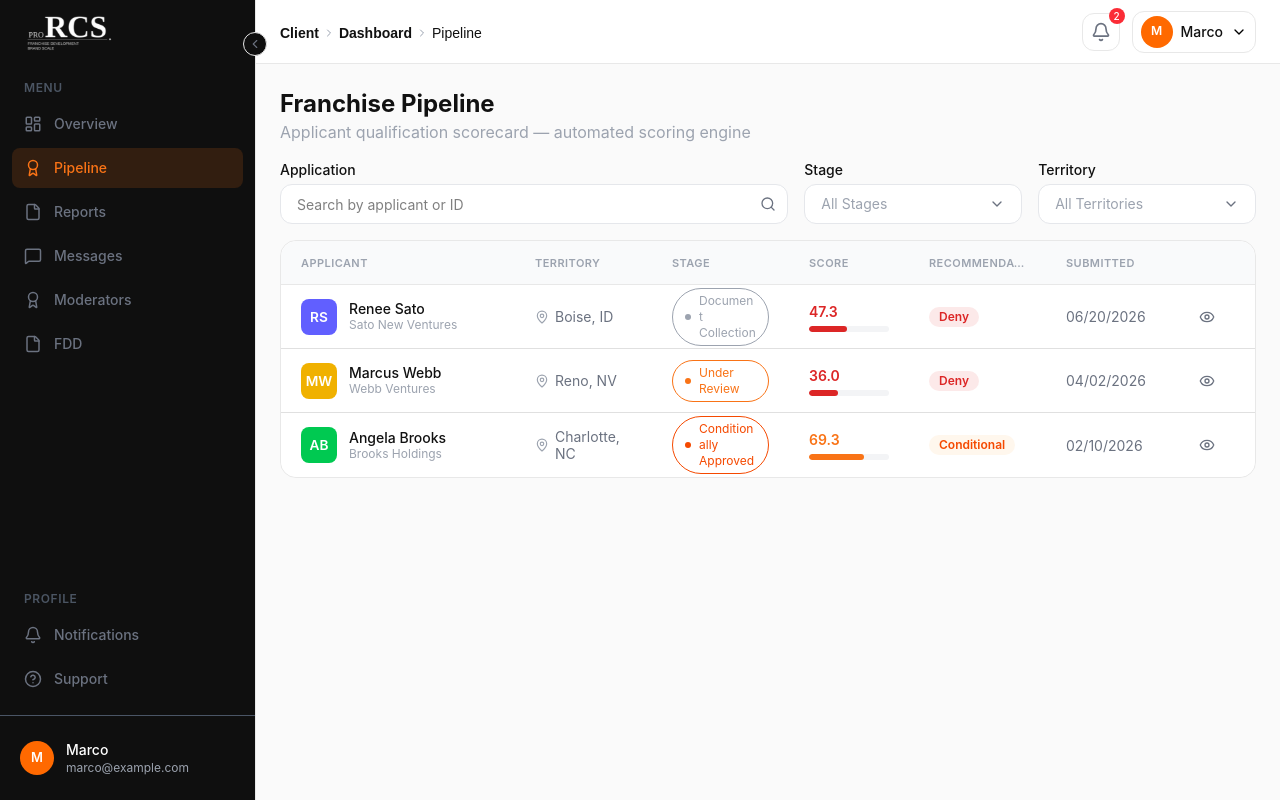
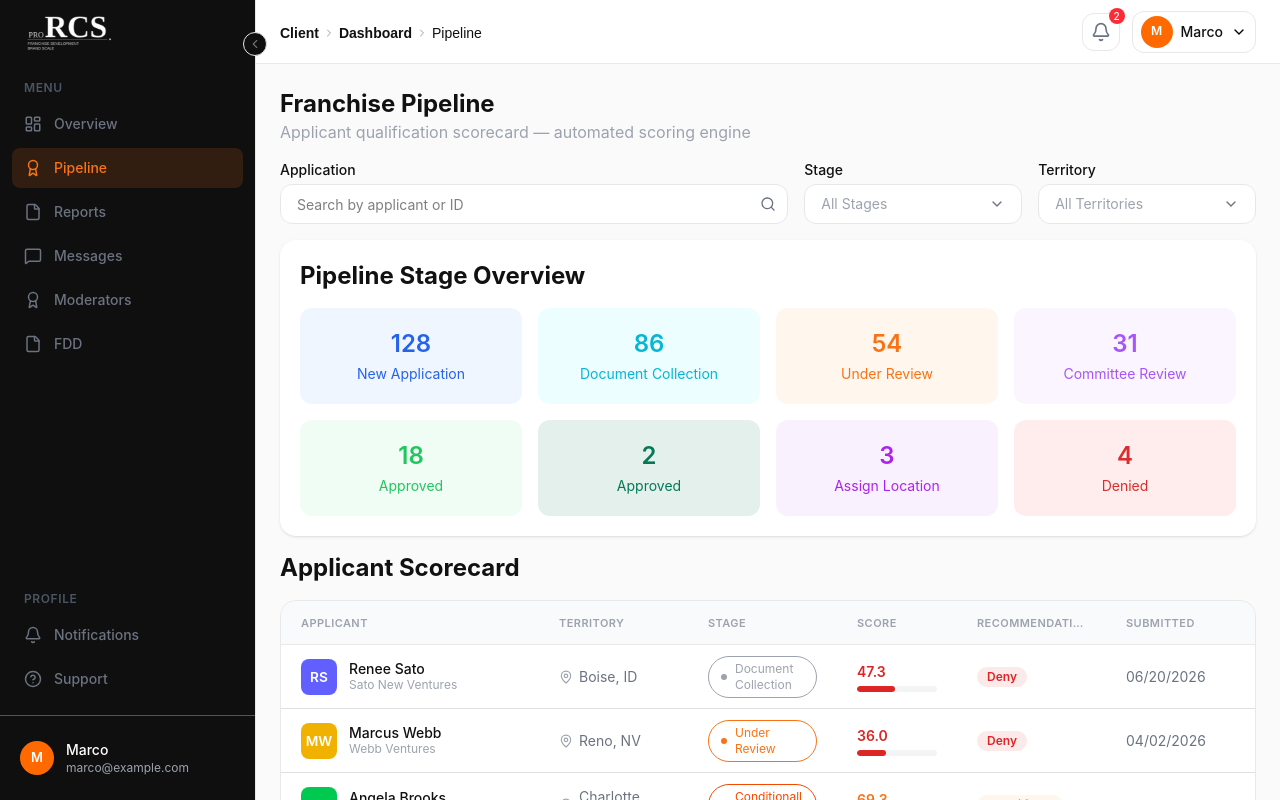
Before and after one commit to hamza-nafasat/rcs-frontend, a React (Vite) app: page /client/dashboard/pipeline in a window 1280 px wide. Built offline with nearby package versions, Linux system fonts and the light colour scheme.

Commit message:
Franchise Pipeline cleaned

```diff
--- a/src/pages/client/pipeline/Pipeline.jsx
+++ b/src/pages/client/pipeline/Pipeline.jsx
@@ -2,6 +2,7 @@ import { useState } from "react";
 import PipelineFilter from "./components/PipelineFilter";
 import PipelineHeading from "./components/PipelineHeading";
 import PipelineTable from "./components/PipelineTable";
+import ClientPipelineStageOverview from "./components/ClientPipelineStageOverview";
 import { initialApplicants } from "./data/pipelineApplicants";
 
 const initialFilters = {
@@ -14,11 +15,11 @@ const initialFilters = {
 const Pipeline = () => {
   const [filters, setFilters] = useState(initialFilters);
 
+  // these lists will come from the backend later
   const stages = [...new Set(initialApplicants.map((row) => row.stage))];
   const territories = [
     ...new Set(initialApplicants.map((row) => row.territory)),
   ];
-
   return (
     <article className="flex flex-col gap-4">
       <PipelineHeading
@@ -26,6 +27,7 @@ const Pipeline = () => {
         subheading="Applicant qualification scorecard — automated scoring engine"
       />
 
+      {/* Filters */}
       <PipelineFilter
         filters={filters}
         setFilters={setFilters}
@@ -33,6 +35,10 @@ const Pipeline = () => {
         territories={territories}
       />
 
+      {/* Stage overview */}
+      <ClientPipelineStageOverview />
+
+      {/* Applicants */}
       <PipelineTable filters={filters} />
     </article>
   );
--- /dev/null
+++ b/src/pages/client/pipeline/components/ClientPipelineStageOverview.jsx
@@ -0,0 +1,45 @@
+const stages = [
+  { value: "128", label: "New Application", color: "#2563eb", bg: "#eff6ff" },
+  {
+    value: "86",
+    label: "Document Collection",
+    color: "#06b6d4",
+    bg: "#ecfeff",
+  },
+  { value: "54", label: "Under Review", color: "#f97316", bg: "#fff7ed" },
+  { value: "31", label: "Committee Review", color: "#a855f7", bg: "#faf5ff" },
+  { value: "18", label: "Approved", color: "#22c55e", bg: "#f0fdf4" },
+  { value: "2", label: "Approved", color: "#047857", bg: "#0478571C" },
+  { value: "3", label: "Assign Location", color: "#AC24EB", bg: "#FAF1FF" },
+  { value: "4", label: "Denied", color: "#D92E2E", bg: "#FFEDED" },
+];
+
+const ClientPipelineStageOverview = () => {
+  return (
+    <section className="flex flex-col gap-4 rounded-2xl bg-white p-5 shadow-sm">
+      <h2 className="heading-lg text-tertiary">Pipeline Stage Overview</h2>
+
+      <div className="grid grid-cols-2 gap-4 sm:grid-cols-3 lg:grid-cols-4">
+        {stages.map((stage) => (
+          <div
+            key={stage.label}
+            style={{ backgroundColor: stage.bg }}
+            className="flex flex-col items-center justify-center rounded-xl p-5 text-center"
+          >
+            <h3
+              className="text-2xl font-semibold"
+              style={{ color: stage.color }}
+            >
+              {stage.value}
+            </h3>
+            <p className="mt-1 text-sm" style={{ color: stage.color }}>
+              {stage.label}
+            </p>
+          </div>
+        ))}
+      </div>
+    </section>
+  );
+};
+
+export default ClientPipelineStageOverview;
--- a/src/pages/client/pipeline/components/PipelineTable.jsx
+++ b/src/pages/client/pipeline/components/PipelineTable.jsx
@@ -1,6 +1,6 @@
 import { useMemo, useState } from "react";
 import DataTable from "react-data-table-component";
-import { Eye, MapPin } from "lucide-react";
+import { MapPin } from "lucide-react";
 import Avatar from "../../../../components/shared/Avatar";
 import Badge from "../../../../components/shared/Badge";
 import ProgressBar from "../../../../components/shared/ProgressBar";
@@ -9,7 +9,7 @@ import {
   getRecommendation,
 } from "../data/scorecardData";
 import { initialApplicants } from "../data/pipelineApplicants";
-import ApplicantScorecardDrawer from "./scorecard/ApplicantScorecardDrawer";
+import ClientApplicantScorecardDrawer from "./scorecard/ClientApplicantScorecardDrawer";
 
 const scoreColor = (score) => {
   if (score >= 80) return "var(--color-revenue)";
@@ -65,9 +65,10 @@ const customStyles = {
 };
 
 const PipelineTable = ({ filters = emptyFilters }) => {
+  const [applicants, setApplicants] = useState(initialApplicants);
   const [selected, setSelected] = useState(null);
 
-  const filteredApplicants = initialApplicants.filter((row) => {
+  const filteredApplicants = applicants.filter((row) => {
     const applicantQuery = filters.applicant.trim().toLowerCase();
     const matchApplicant =
       !applicantQuery ||
@@ -162,45 +163,42 @@ const PipelineTable = ({ filters = emptyFilters }) => {
         selector: (row) => row.submitted,
         cell: (row) => <span className="text-secondary">{row.submitted}</span>,
       },
-      {
-        name: "",
-        width: "72px",
-        right: true,
-        ignoreRowClick: true,
-        button: true,
-        cell: (row) => (
-          <button
-            type="button"
-            aria-label={`View scorecard for ${row.name}`}
-            className="rounded-md pr-6 text-secondary transition hover:bg-muted hover:text-tertiary"
-            onClick={(event) => {
-              event.stopPropagation();
-              setSelected(row);
-            }}
-          >
-            <Eye size={16} />
-          </button>
-        ),
-      },
     ],
     [],
   );
 
+  const handleStageChange = (applicant, stage) => {
+    setApplicants((rows) =>
+      rows.map((row) => (row.id === applicant.id ? { ...row, stage } : row)),
+    );
+
+    setSelected((current) =>
+      current && current.id === applicant.id ? { ...current, stage } : current,
+    );
+  };
+
   return (
-    <article className="overflow-hidden rounded-2xl border color-border bg-white">
+    <article className="flex flex-col gap-4">
+      <h2 className="heading-lg text-tertiary">Applicant Scorecard</h2>
+
+      <section className="overflow-hidden rounded-2xl border color-border bg-white">
         <DataTable
           columns={columns}
           data={filteredApplicants}
           customStyles={customStyles}
+          pagination
           highlightOnHover
-        responsive
+          pointerOnHover
+          onRowClicked={(row) => setSelected(row)}
         />
+      </section>
 
-      <ApplicantScorecardDrawer
+      <ClientApplicantScorecardDrawer
         key={selected?.id}
         isOpen={Boolean(selected)}
         applicant={selected}
         onClose={() => setSelected(null)}
+        onStageChange={handleStageChange}
       />
     </article>
   );
--- /dev/null
+++ b/src/pages/client/pipeline/components/scorecard/CategoryScores.jsx
@@ -0,0 +1,39 @@
+import ProgressBar from "../../../../../components/shared/ProgressBar";
+import { SCORE_CATEGORIES } from "../../data/scorecardData";
+
+const MAX = 5;
+
+const CategoryScores = ({ categories }) => {
+  return (
+    <section className="rounded-xl border border-gray-200 bg-white p-4">
+      <h3 className="text-sm font-semibold text-gray-900">Category Scores</h3>
+
+      <div className="mt-3 flex flex-col gap-3">
+        {SCORE_CATEGORIES.map((category) => {
+          const value = categories[category.key] ?? 0;
+
+          return (
+            <div key={category.key} className="flex flex-col gap-1.5">
+              <div className="flex items-center justify-between text-xs">
+                <span className="text-gray-600">
+                  {category.label} ({category.weight}%)
+                </span>
+
+                <span className="font-medium text-gray-900">
+                  {value.toFixed(1)}
+                </span>
+              </div>
+
+              <ProgressBar
+                value={(value / MAX) * 100}
+                color={category.color}
+              />
+            </div>
+          );
+        })}
+      </div>
+    </section>
+  );
+};
+
+export default CategoryScores;
--- /dev/null
+++ b/src/pages/client/pipeline/components/scorecard/ClientApplicantScorecardDrawer.jsx
@@ -0,0 +1,157 @@
+import { useCallback, useEffect, useRef, useState } from "react";
+import { createPortal } from "react-dom";
+import { X, DollarSign, Briefcase, Scale, MapPin } from "lucide-react";
+import Button from "../../../../../components/shared/Button";
+import Badge from "../../../../../components/shared/Badge";
+import ScoreRadar from "./ScoreRadar";
+import CategoryScores from "./CategoryScores";
+import ScorecardSection from "./ScorecardSection";
+import {
+  STAGE_COLORS,
+  buildScorecard,
+  getRecommendation,
+} from "../../data/scorecardData";
+
+const CLOSE_DURATION = 250;
+
+const ClientApplicantScorecardDrawer = ({
+  isOpen,
+  applicant,
+  onClose,
+  onStageChange,
+}) => {
+  const [isClosing, setIsClosing] = useState(false);
+  const closeTimer = useRef(null);
+
+  const handleClose = useCallback(() => {
+    if (closeTimer.current) return;
+
+    setIsClosing(true);
+
+    closeTimer.current = setTimeout(() => {
+      closeTimer.current = null;
+      onClose?.();
+    }, CLOSE_DURATION);
+  }, [onClose]);
+
+  useEffect(() => () => clearTimeout(closeTimer.current), []);
+
+  useEffect(() => {
+    if (isOpen) setIsClosing(false);
+  }, [isOpen]);
+
+  useEffect(() => {
+    const onKeyDown = (event) => event.key === "Escape" && handleClose();
+
+    document.addEventListener("keydown", onKeyDown);
+
+    return () => document.removeEventListener("keydown", onKeyDown);
+  }, [handleClose]);
+
+  if (!isOpen || !applicant) return null;
+
+  const stage = applicant.stage;
+  const data = buildScorecard(applicant);
+  const recommendation = getRecommendation(stage, data.score);
+
+  const handleStageChange = (next) => onStageChange?.(applicant, next);
+
+  return createPortal(
+    <div className="fixed inset-0 z-50 flex justify-end">
+      <div
+        className={`absolute inset-0 bg-black/40 ${isClosing ? "drawer-overlay-closing" : "drawer-overlay"}`}
+        onClick={handleClose}
+        aria-hidden="true"
+      />
+
+      <aside
+        className={`relative flex h-full w-full max-w-110 flex-col overflow-y-auto bg-gray-50 shadow-xl ${isClosing ? "drawer-panel-closing" : "drawer-panel"}`}
+      >
+        <article className="sticky top-0 z-10 flex items-start justify-between gap-3 border-b border-gray-200 bg-white px-5 py-4">
+          <section>
+            <div className="flex items-center gap-2">
+              <span className="text-xs font-medium text-gray-400">
+                {data.id}
+              </span>
+
+              <Badge text={stage} dotColor={STAGE_COLORS[stage]} />
+            </div>
+
+            <h2 className="mt-1 text-xl font-semibold text-gray-900">
+              {data.name}
+            </h2>
+
+            <p className="text-sm text-gray-500">{data.company}</p>
+          </section>
+
+          <Button
+            type="icon"
+            onClick={handleClose}
+            aria-label="Close scorecard"
+            className="p-1! text-gray-500 hover:bg-gray-100 rounded-full!"
+          >
+            <X size={20} />
+          </Button>
+        </article>
+
+        <article className="flex flex-col gap-4 p-5">
+          <section
+            className={`flex items-start justify-between gap-3 rounded-xl border p-4 ${recommendation.bg} ${recommendation.border}`}
+          >
+            <div>
+              <p className={`text-sm font-semibold ${recommendation.text}`}>
+                {recommendation.code} — {recommendation.label}
+              </p>
+
+              <p className="mt-1 text-xs text-gray-600">
+                {recommendation.note}
+              </p>
+            </div>
+
+            <div className="text-right">
+              <p
+                className="text-2xl font-bold"
+                style={{ color: recommendation.color }}
+              >
+                {data.score.toFixed(1)}
+              </p>
+
+              <p className="text-[10px] text-gray-500">/ 100</p>
+            </div>
+          </section>
+
+          <ScoreRadar categories={data.categories} />
+
+          <CategoryScores categories={data.categories} />
+
+          <ScorecardSection
+            icon={DollarSign}
+            title="Financial Profile"
+            items={data.financialProfile}
+          />
+
+          <ScorecardSection
+            icon={Briefcase}
+            title="Business Experience"
+            items={data.experience}
+          />
+
+          <ScorecardSection
+            icon={Scale}
+            title="Legal & Background"
+            items={data.legal}
+          />
+
+          <ScorecardSection
+            icon={MapPin}
+            title="Market & Location Fit"
+            items={data.market}
+          />
+        </article>
+      </aside>
+    </div>,
+    document.body,
+  );
+};
+
+export default ClientApplicantScorecardDrawer;
--- a/src/pages/client/pipeline/data/scorecardData.js
+++ b/src/pages/client/pipeline/data/scorecardData.js
@@ -1,3 +1,12 @@
+export const STAGES = [
+  "Approved",
+  "Committee Review",
+  "New Application",
+  "Under Review",
+  "Conditionally Approved",
+  "Document Collection",
+];
+
 export const STAGE_COLORS = {
   Approved: "var(--color-revenue)",
   "Committee Review": "var(--color-info)",
@@ -41,9 +50,11 @@ export const SCORE_CATEGORIES = [
 export const getRecommendation = (stage, score) => {
   if (stage === "Approved" || score >= 80) {
     return {
-      label: "APPROVE",
+      code: "APPROVE",
+      label: "Approve",
       pillLabel: "Approve",
       mark: "✓",
+      note: "Strong profile across all scoring categories. Top candidate.",
       color: "var(--color-revenue)",
       bg: "bg-revenue",
       border: "border-(--color-revenue)/30",
@@ -53,9 +64,11 @@ export const getRecommendation = (stage, score) => {
 
   if (stage === "Conditionally Approved" || score >= 60) {
     return {
-      label: "CONDITIONAL",
+      code: "CONDITIONAL",
+      label: "Conditional Approve",
       pillLabel: "Conditional",
       mark: "",
+      note: "Meets minimums but requires committee review before approval.",
       color: "var(--color-text-moderator)",
       bg: "bg-moderator",
       border: "border-moderator",
@@ -64,9 +77,11 @@ export const getRecommendation = (stage, score) => {
   }
 
   return {
-    label: "DENY",
+    code: "DENY",
+    label: "Deny",
     pillLabel: "Deny",
     mark: "✘",
+    note: "Score below threshold or disqualifying flag present.",
     color: "var(--color-text-remove)",
     bg: "bg-(--color-text-remove)/10",
     border: "border-(--color-text-remove)/20",
```
Lines whose indentation alone changed are shown as unchanged.
